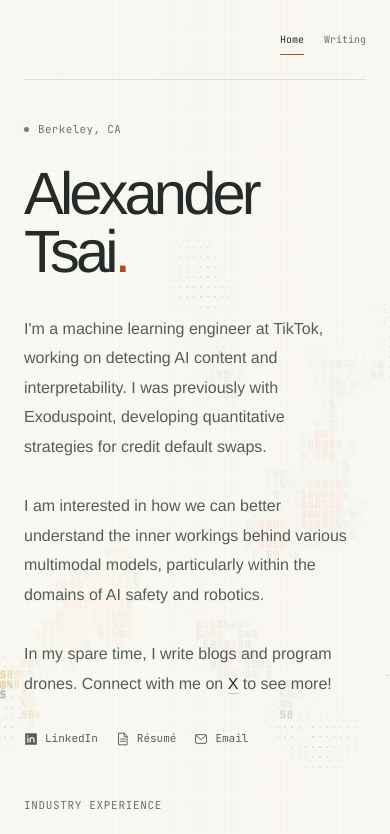
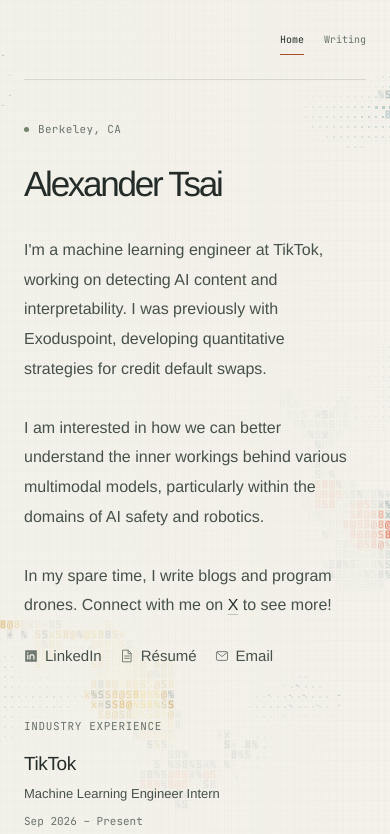
Before and after one commit to alexandertsai/alexandertsai.github.io, a Next.js app: page / in a window 390 px wide. Shown: the top 834 px of the page. Built offline with nearby package versions, Linux system fonts and the light colour scheme.

Commit message:
Refine homepage readability and steer koi away from intro

```diff
--- a/app/(about)/KoiPond.tsx
+++ b/app/(about)/KoiPond.tsx
@@ -163,6 +163,7 @@ export default function KoiPond({ small = false, background = true }: { small?:
       waterPointer.x = event.clientX; waterPointer.y = event.clientY;
       waterPointer.active = event.pointerType !== "touch" && event.buttons === 0 && !hasSelection() && !(event.target as Element).closest("a, button, input, textarea, [contenteditable], .blog-article");
     };
+    let heroBounds: { left: number; right: number; top: number; bottom: number } | undefined;
     let mask = new Float32Array(0), maskDirty = true, lastMask = 0;
     const invalidateMask = () => {
       maskDirty = true;
@@ -170,6 +171,12 @@ export default function KoiPond({ small = false, background = true }: { small?:
       pondOpacity = small ? .55 : .28 + .72 * Math.max(0, Math.min(1, remaining / (height * .65)));
     };
     const measureText = () => {
+      const heroText = hero?.querySelectorAll("h1, .home-intro, .home-links");
+      const rects = heroText ? Array.from(heroText, element => element.getBoundingClientRect()) : [];
+      heroBounds = rects.length && rects.some(rect => rect.bottom > 0 && rect.top < height) ? {
+        left: Math.min(...rects.map(rect => rect.left)), right: Math.max(...rects.map(rect => rect.right)),
+        top: Math.min(...rects.map(rect => rect.top)), bottom: Math.max(...rects.map(rect => rect.bottom)),
+      } : undefined;
       const cols = buffer.width, rows = buffer.height;
       mask = new Float32Array(cols * rows).fill(1);
       for (const element of document.querySelectorAll("[data-pond-text]")) {
@@ -221,7 +228,7 @@ export default function KoiPond({ small = false, background = true }: { small?:
         let steps = 0;
         while (accumulator >= 1 / 60 && steps < 5) {
           const step = 1 / 60;
-          time += step; school.advance(step, time, width, height, current);
+          time += step; school.advance(step, time, width, height, current, heroBounds);
           const obstacles = school.fish.flatMap(swimmer => {
             const size = Math.max(.7, scale) * swimmer.size;
             return [0, 85, 155].map(distance => ({ ...sampleSpine(swimmer, distance * size, width, height), radius: 40 + size * 65 }));
--- a/app/(about)/home.css
+++ b/app/(about)/home.css
@@ -4,7 +4,7 @@
   --accent: var(--site-accent);
   --line: var(--site-line);
   --mono: var(--site-mono);
-  --icon-cutout: #faf8f2;
+  --icon-cutout: var(--site-bg);
   position: relative;
   isolation: isolate;
   min-height: 100vh;
@@ -18,15 +18,15 @@
 .home strong { font-weight: 500; color: var(--ink); }
 .home-shell { position: relative; width: min(100% - 112px, 1080px); margin-inline: auto; }
 .home-hero { position: relative; padding: 82px 0 58px; min-height: 680px; }
+
 .home-eyebrow { display: flex; align-items: center; gap: 9px; font-family: var(--mono); font-size: 11px; letter-spacing: .03em; color: var(--muted); }
 .home-eyebrow > span { width: 5px; height: 5px; border-radius: 50%; background: #71846b; box-shadow: 0 0 12px #71846b26; }
-.home-name { width: fit-content; margin-top: 26px; font-size: clamp(54px, 6.1vw, 80px); font-weight: 400; line-height: .98; letter-spacing: -.065em; }
-.home-name > span { color: var(--accent); }
+.home-name { width: fit-content; margin-top: 26px; font-size: clamp(54px, 6.1vw, 80px); font-weight: 400; line-height: 1.1; letter-spacing: -.065em; white-space: nowrap; }
 .home-intro { max-width: 66.667%; margin-top: 32px; font-size: 17px; line-height: 1.85; color: var(--site-copy); text-wrap: pretty; white-space: pre-line; }
-.home-links { display: flex; width: fit-content; flex-wrap: wrap; gap: 24px; margin-top: 26px; }
-.home-links a { display: flex; align-items: center; gap: 7px; padding: 5px 0; font-family: var(--mono); font-size: 11px; color: var(--site-copy); transition: color 180ms; }
+.home-links { display: flex; width: fit-content; flex-wrap: wrap; gap: 22px; margin-top: 18px; }
+.home-links a { display: flex; align-items: center; gap: 7px; padding: 5px 0; font-family: inherit; font-size: 15px; color: var(--site-copy); transition: color 180ms; }
 .home-links a:hover { color: var(--accent); }
-.home-links svg { width: 14px; height: 14px; }
+.home-links svg { width: 14px; height: 14px; opacity: .75; }
 .home-content { max-width: 900px; margin-inline: auto; padding: 0 20px 80px; }
 .home-section { margin-top: 68px; }
 .home-heading { display: flex; align-items: center; gap: 20px; font-family: var(--mono); font-size: 11px; font-weight: 400; letter-spacing: .09em; text-transform: uppercase; color: var(--muted); scroll-margin-top: 40px; }
@@ -57,7 +57,8 @@
 @media (max-width: 760px) {
   .home-shell { width: calc(100% - 48px); }
   .home-hero { padding: 40px 0 32px; min-height: 0; }
-  .home-name { font-size: clamp(46px, 15.3vw, 61px); }
+  .home-name { font-size: clamp(28px, 9vw, 61px); }
+
   .home-intro { max-width: 100%; padding-right: 8px; font-size: 16px; }
   .home-content { margin: 0; padding: 0 0 40px; }
   .home-heading { display: block; line-height: 1.6; letter-spacing: .06em; }
@@ -80,7 +81,7 @@
 @media (prefers-reduced-motion: reduce) { .home *, .home *::after { transition: none; } }
 @media (max-width: 380px) {
   .home-links { gap: 10px; }
-  .home-links a { font-size: 10px; }
+  .home-links a { font-size: 14px; }
 }
 
 .home-project { grid-template-columns: 32px minmax(0, 1fr) 160px; align-items: center; }
--- a/app/(about)/koi-motion.ts
+++ b/app/(about)/koi-motion.ts
@@ -58,7 +58,7 @@ export function createSchool(small = false) {
         y: swimmer.y - Math.sin(swimmer.angle) * index * 3 / height,
       }));
     },
-    advance(dt: number, time: number, width: number, height: number, flow?: (x: number, y: number, time: number) => { x: number; y: number }) {
+    advance(dt: number, time: number, width: number, height: number, flow?: (x: number, y: number, time: number) => { x: number; y: number }, avoid?: { left: number; right: number; top: number; bottom: number }) {
       const previous = fish.map(swimmer => ({ x: swimmer.x, y: swimmer.y, size: swimmer.size }));
       fish.forEach((swimmer, index) => {
         swimmer.alarm *= Math.exp(-dt * .7);
@@ -105,6 +105,25 @@ export function createSchool(small = false) {
           dx = dx / routeLength * (1 - blend) + awayX / length * blend;
           dy = dy / routeLength * (1 - blend) + awayY / length * blend;
         }
+        if (avoid) {
+          const padding = 70 + swimmer.size * 45;
+          const x = swimmer.x * width, y = swimmer.y * height;
+          const aheadX = x + Math.cos(swimmer.angle) * 100;
+          const aheadY = y + Math.sin(swimmer.angle) * 100;
+          if (aheadX > avoid.left - padding && aheadX < avoid.right + padding && aheadY > avoid.top - padding && aheadY < avoid.bottom + padding) {
+            const exits = [
+              { distance: x - avoid.left + padding, x: -1, y: 0 },
+              { distance: avoid.right + padding - x, x: 1, y: 0 },
+              { distance: y - avoid.top + padding, x: 0, y: -1 },
+              { distance: avoid.bottom + padding - y, x: 0, y: 1 },
+            ];
+            const exit = exits.reduce((a, b) => a.distance < b.distance ? a : b);
+            const length = Math.max(1, Math.hypot(dx, dy));
+            dx = dx / length * .15 + exit.x * .85;
+            dy = dy / length * .15 + exit.y * .85;
+            swimmer.alarm = Math.max(swimmer.alarm, .55);
+          }
+        }
         const desired = Math.atan2(dy, dx) + Math.sin(time * .4 + index * 3) * .08;
         const difference = Math.atan2(Math.sin(desired - swimmer.angle), Math.cos(desired - swimmer.angle));
         const radius = Math.max(68, swimmer.size * Math.max(.7, Math.min(width / 1250, 1.15)) * 115);
--- a/app/(about)/page.tsx
+++ b/app/(about)/page.tsx
@@ -56,7 +56,7 @@ export default function Home() {
       <div className="home-shell">
         <section className="home-hero" aria-label="About">
           <p className="home-eyebrow"><span />{content.facts[0].value}</p>
-          <h1 className="home-name">Alexander<br />Tsai<span>.</span></h1>
+          <h1 className="home-name" data-pond-text>Alexander Tsai</h1>
           <p className="home-intro" data-pond-text>{emphasize(content.about)}</p>
           <nav aria-label="Contact and links">
             <ul className="home-links" data-pond-text>
--- a/app/(about)/pond.css
+++ b/app/(about)/pond.css
@@ -1,8 +1,8 @@
 .pond { position: fixed; inset: 0; z-index: -1; pointer-events: none; background-image: linear-gradient(#34483a04 1px, transparent 1px), linear-gradient(90deg, #34483a04 1px, transparent 1px); background-size: 7px 10px; }
 .pond canvas { width: 100%; height: 100%; display: block; }
-.pond-vignette { position: absolute; inset: 0; background: radial-gradient(ellipse at 45% 43%, transparent 48%, #faf8f21f 100%); }
+.pond-vignette { position: absolute; inset: 0; background: radial-gradient(ellipse at 45% 43%, transparent 48%, color-mix(in srgb, var(--site-bg) 12%, transparent) 100%); }
 .pond-small canvas { opacity: .62; }
 @media (max-width: 760px) {
   .pond canvas { opacity: .9; }
-  .pond-vignette { background: linear-gradient(90deg, #faf8f226 30%, transparent); }
+  .pond-vignette { background: linear-gradient(90deg, color-mix(in srgb, var(--site-bg) 15%, transparent) 30%, transparent); }
 }
--- a/app/blog/blog.css
+++ b/app/blog/blog.css
@@ -9,6 +9,8 @@
   isolation: isolate;
   min-height: 100vh;
   background: var(--site-bg);
+  background-image: linear-gradient(#34483a03 1px, transparent 1px), linear-gradient(90deg, #34483a03 1px, transparent 1px);
+  background-size: 14px 20px;
   color: var(--site-ink);
   font-family: "Helvetica Neue", Helvetica, Arial, sans-serif;
   font-size: 17px;
--- a/app/blog/layout.tsx
+++ b/app/blog/layout.tsx
@@ -1,6 +1,5 @@
 import type { Metadata } from "next";
 import SiteHeader from "../components/SiteHeader";
-import KoiPond from "../(about)/KoiPond";
 import "./blog.css";
 
 export const metadata: Metadata = {
@@ -11,7 +10,6 @@ export const metadata: Metadata = {
 export default function BlogLayout({ children }: { children: React.ReactNode }) {
   return (
     <div className="professional-blog">
-      <KoiPond background={false} />
       {process.env.NEXT_PUBLIC_ADOBE_FONTS_KIT_URL && (
         <link rel="stylesheet" href={process.env.NEXT_PUBLIC_ADOBE_FONTS_KIT_URL} />
       )}
--- a/app/components/site.css
+++ b/app/components/site.css
@@ -1,7 +1,7 @@
 :root {
-  --site-bg: #faf8f2;
+  --site-bg: #f3f1e9;
   --site-ink: #242c29;
-  --site-copy: #535e58;
+  --site-copy: #46514b;
   --site-muted: #69736b;
   --site-accent: #a54f2d;
   --site-line: #34483a24;
--- a/app/globals.css
+++ b/app/globals.css
@@ -5,7 +5,7 @@ html { scroll-behavior: smooth; }
 
 body {
   margin: 0;
-  background: #faf8f2;
+  background: var(--site-bg);
   color: #242c29;
   color-scheme: light;
   font-family: 'Helvetica Neue', Helvetica, Arial, sans-serif;
```
Also changed, not shown: 1 other file (tests, documents, lock files or other folders).
